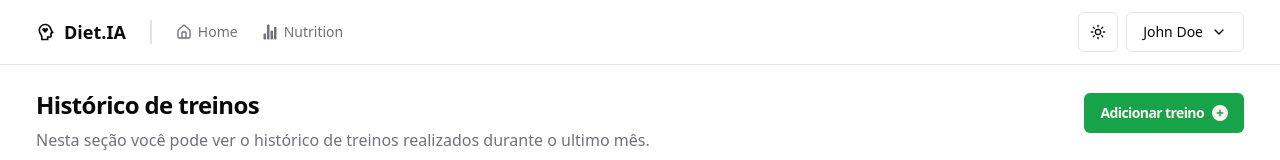
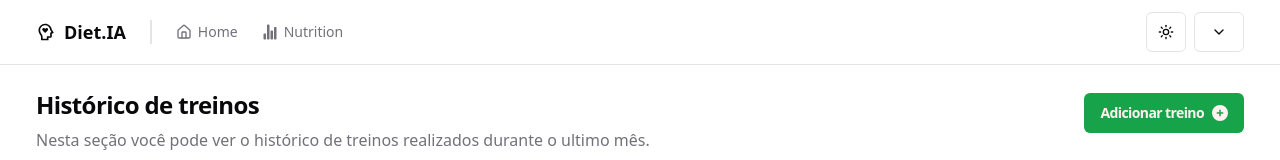
Before and after one commit to geraldoferraz/DIET-IA-UI, a React (Vite) app: page /home in a window 1280 px wide. Shown: the top 160 px of the page. Built offline with nearby package versions, Linux system fonts and the light colour scheme; no server answers.

Commit message:
feat: add Zustand for global auth state management and user info retrieval

```diff
--- a/package.json
+++ b/package.json
@@ -38,7 +38,8 @@
     "tailwind-merge": "^2.6.0",
     "tailwindcss-animate": "^1.0.7",
     "vaul": "^1.1.2",
-    "zod": "^3.24.1"
+    "zod": "^3.24.1",
+    "zustand": "^5.0.3"
   },
   "devDependencies": {
     "@eslint/js": "^9.17.0",
--- a/src/api/login.ts
+++ b/src/api/login.ts
@@ -13,3 +13,8 @@ export const login = async (data: RegisterData): Promise<LoginResponse> => {
     const response = await api.post<LoginResponse>('/login', data);
     return response.data;
 }
+
+export const getUserInfo = async (): Promise<{ id: string; name: string; email: string }> => {
+    const response = await api.get('/profile');
+    return response.data;
+}
--- a/src/components/Account-menu.tsx
+++ b/src/components/Account-menu.tsx
@@ -3,18 +3,20 @@ import { Button } from "./ui/button";
 import { DropdownMenu, DropdownMenuTrigger, DropdownMenuContent, DropdownMenuItem, DropdownMenuLabel, DropdownMenuSeparator } from "./ui/dropdown-menu";
 import { useState } from "react";
 import { useNavigate } from "react-router-dom";
+import { useAuthStore } from "@/store/useAuthStore";
 
 export function AccountMenu() {
     const navigate = useNavigate()
     const [isOpen, setIsOpen] = useState(false);
 
-    const mockUser = {
-        name: 'John Doe',
-        email: 'john@example.com'
-    }
+    const userStore = useAuthStore((state) => state.user);
+    const user = userStore?.user;
+    const clearUser = useAuthStore((state) => state.clearUser);
 
     function handleSignOut() {
-        navigate('/login')
+        clearUser();
+        localStorage.removeItem("auth-storage");
+        navigate('/sign-in')
     }
 
     return (
@@ -22,14 +24,14 @@ export function AccountMenu() {
             <DropdownMenu open={isOpen} onOpenChange={setIsOpen}>
                 <DropdownMenuTrigger asChild>
                     <Button variant="outline" className="flex items-center gap-2 select-none">
-                        {mockUser.name}
+                        {user?.name}
                         <ChevronDown className="h-4 w-4" />
                     </Button>
                 </DropdownMenuTrigger>
                 <DropdownMenuContent align="end" className="w-56">
                     <DropdownMenuLabel className="flex flex-col">
-                        <span className="mb-0">{mockUser.name}</span>
-                        <span className="text-xs font-normal text-muted-foreground">{mockUser.email}</span>
+                        <span className="mb-0">{user?.name}</span>
+                        <span className="text-xs font-normal text-muted-foreground">{user?.email}</span>
                     </DropdownMenuLabel>
 
                     <DropdownMenuSeparator />
--- a/src/pages/Auth/login.tsx
+++ b/src/pages/Auth/login.tsx
@@ -12,6 +12,8 @@ import { Link, useNavigate } from "react-router-dom";
 import { FaSpinner } from "react-icons/fa";
 import { Card } from "@/components/ui/card";
 import { cn } from "@/lib/utils";
+import { getUserInfo } from "@/api/login";
+import { useAuthStore } from "@/store/useAuthStore";
 
 const loginSchema = z.object({
     email: z.string().email("E-mail inválido"),
@@ -20,6 +22,7 @@ const loginSchema = z.object({
 
 export function Login() {
     const navigate = useNavigate();
+    const setUser = useAuthStore((state) => state.setUser);
 
     const {
         register,
@@ -31,8 +34,18 @@ export function Login() {
 
     const loginMutation = useMutation({
         mutationFn: login,
-        onSuccess: () => {
+        onSuccess: async () => {
             toast.success("Login realizado com sucesso!");
+
+            try {
+                const user = await getUserInfo();
+                console.log("User:", user);
+                setUser(user);
+            } catch (error) {
+                toast.error("Erro ao buscar informações do usuário");
+                console.error("Erro ao buscar informações do usuário:", error);
+            }
+
             navigate('/home');
         },
         onError: (error) => {
--- /dev/null
+++ b/src/store/useAuthStore.ts
@@ -0,0 +1,42 @@
+import { create } from "zustand"; //funcao que cria o estado global
+import { persist } from "zustand/middleware"; //salva os dados no localstorage, mesmo apos o refresh
+import { getUserInfo } from "../api/login";
+
+interface User {
+    user: {
+        id: string;
+        name: string;
+        email: string;
+    }
+}
+
+interface AuthState {
+    user: User | null;
+    setUser: (user: User) => void;
+    clearUser: () => void;
+    fetchUser: () => Promise<void>;
+}
+
+export const useAuthStore = create<AuthState>()(
+    persist(
+        (set) => ({
+            user: null, // Inicializa o estado com null
+
+            setUser: (user) => set({ user }), // Função para setar o usuário
+
+            clearUser: () => set({ user: null }), // Função para limpar o usuário --> logout
+
+            fetchUser: async () => {
+                try {
+                    const userData = await getUserInfo();
+                    set({ user: { user: userData } });
+                } catch (error) {
+                    console.error("User not found:", error);
+                }
+            },
+        }),
+        {
+            name: "auth-storage", // Salva no localStorage para persistência
+        }
+    )
+);
```
Also changed, not shown: 1 other file (tests, documents, lock files or other folders).
